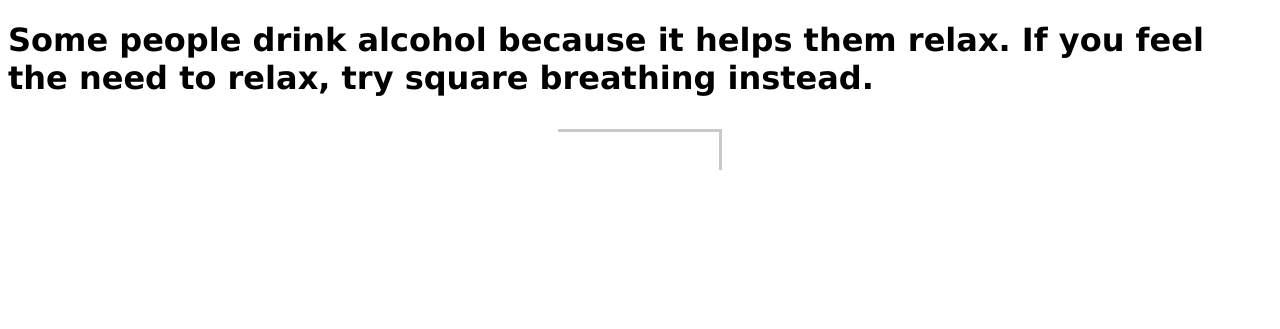
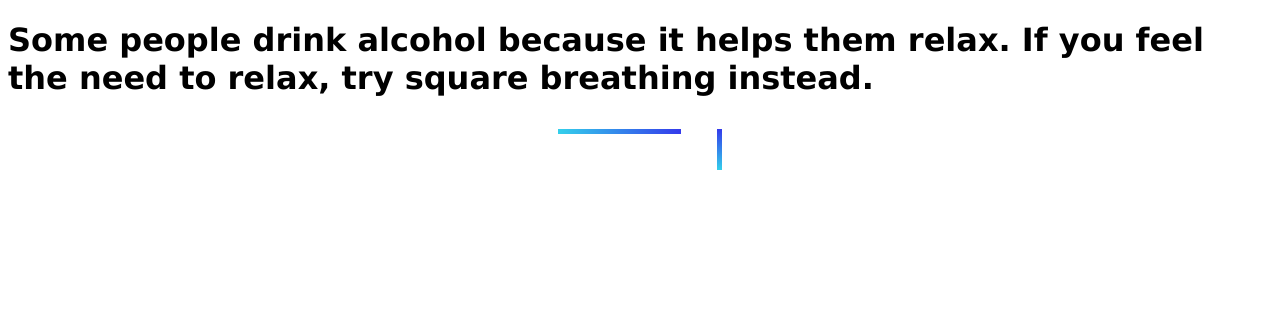
Before and after one commit to Timdavidcole/square-breathing, a React (Create React App) app: page / in a window 1280 px wide. Shown: the top 329 px of the page. Built offline with nearby package versions, Linux system fonts and the light colour scheme.

Commit message:
fixing square animation

```diff
--- a/src/Styles/Box.css
+++ b/src/Styles/Box.css
@@ -1,37 +1,37 @@
-@keyframes bg {
+@keyframes appear-box {
     0% {
-        background-size: 0 3px,
-            3px 0,
-            0 3px,
-            3px 0;
+        background-size: 0 5px,
+            5px 0,
+            0 5px,
+            5px 0;
     }
 
     25% {
-        background-size: 100% 3px,
-            3px 0,
-            0 3px,
-            3px 0;
+        background-size: 100% 5px,
+            5px 0,
+            0 5px,
+            5px 0;
     }
 
     50% {
-        background-size: 100% 3px,
-            3px 100%,
-            0 3px,
-            3px 0;
+        background-size: 0 5px,
+            5px 100%,
+            0 5px,
+            5px 0;
     }
 
     75% {
-        background-size: 100% 3px,
-            3px 100%,
-            100% 3px,
-            3px 0;
+        background-size: 0 5px,
+            5px 0,
+            100% 5px,
+            5px 0;
     }
 
     100% {
-        background-size: 100% 3px,
-            3px 100%,
-            100% 3px,
-            3px 100%;
+        background-size: 0 5px,
+            5px 0,
+            0 5px,
+            5px 100%;
     }
 }
 
@@ -42,18 +42,19 @@
     padding: 2em;
 
     background-repeat: no-repeat;
-    background-image: linear-gradient(to right, #C9C9C9 100%, #C9C9C9 100%),
-        linear-gradient(to bottom, #C9C9C9 100%, #C9C9C9 100%),
-        linear-gradient(to right, #C9C9C9 100%, #C9C9C9 100%),
-        linear-gradient(to bottom, #C9C9C9 100%, #C9C9C9 100%);
-    background-size: 100% 3px,
-        3px 100%,
-        100% 3px,
-        3px 100%;
+    background-image: linear-gradient(to right, #34d0eb 0%, #343aeb 100%),
+        linear-gradient(to bottom, #343aeb 0%, #34d0eb 100%),
+        linear-gradient(to right, #34d0eb 0%, #343aeb 100%),
+        linear-gradient(to bottom, #343aeb 0%, #34d0eb 100%);
+    background-size: 100% 5px,
+        5px 100%,
+        100% 5px,
+        5px 100%;
     background-position: 0 0,
         100% 0,
         100% 100%,
         0 100%;
-    animation: bg 16s cubic-bezier(1, 1, 1, 1) infinite;
+    animation: appear-box 16s infinite;
+    animation-timing-function: linear;
     animation-play-state: running;
 }
```
